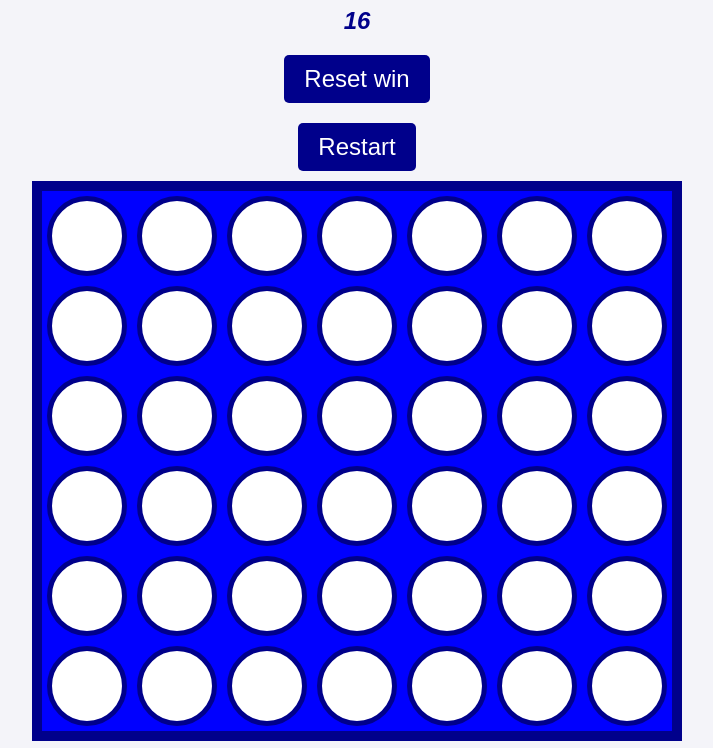
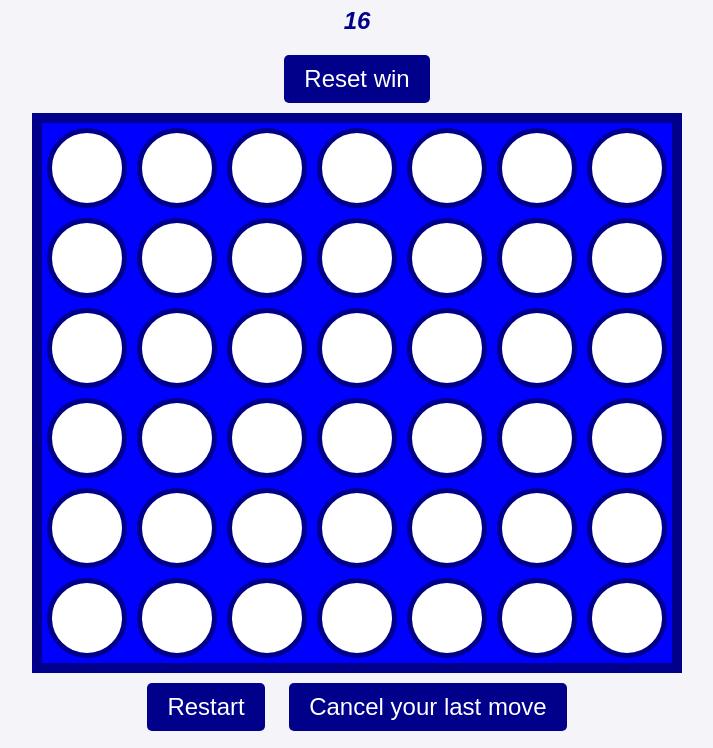
Before and after one commit to maylangomes/puissance_4, a plain HTML site: page index.html in a window 1280 px wide. Shown: the part 397-1145 px from the top of the page, without its empty margins (283-996 px from the left). Drawn offline with nearby package versions, Linux system fonts and the light colour scheme.

Commit message:
fix: replacement bouton

```diff
--- a/index.html
+++ b/index.html
@@ -18,8 +18,8 @@
     <div id="alert"></div>
     <button id="reset_count">Reset win</button>
     <br>
+    <div id="board"></div>
     <button id="restart" onclick="window.location.reload();">Restart</button>
-    <div id="board"></div>
     <button id="cancel">Cancel your last move</button>
     <div id="playing"></div>
     <label for="num_rows">Number of Rows:</label>
@@ -28,7 +28,6 @@
     <input type="number" id="num_columns" value="7">
     <br>
     <button id="button_update_size">Update board</button>
-    <br>
     <button id="button_reset_board">Reset to default board</button>
     <label for="player_1">Change player 1's name</label>
     <input type="text" name="player_1" id="player_1">
--- a/style.css
+++ b/style.css
@@ -21,8 +21,6 @@ h1 {
 }
 
 #board {
-    height: 540px;
-    width: 630px;
     background-color: blue;
     border: 10px solid darkblue;
     margin: 0 auto;
```
